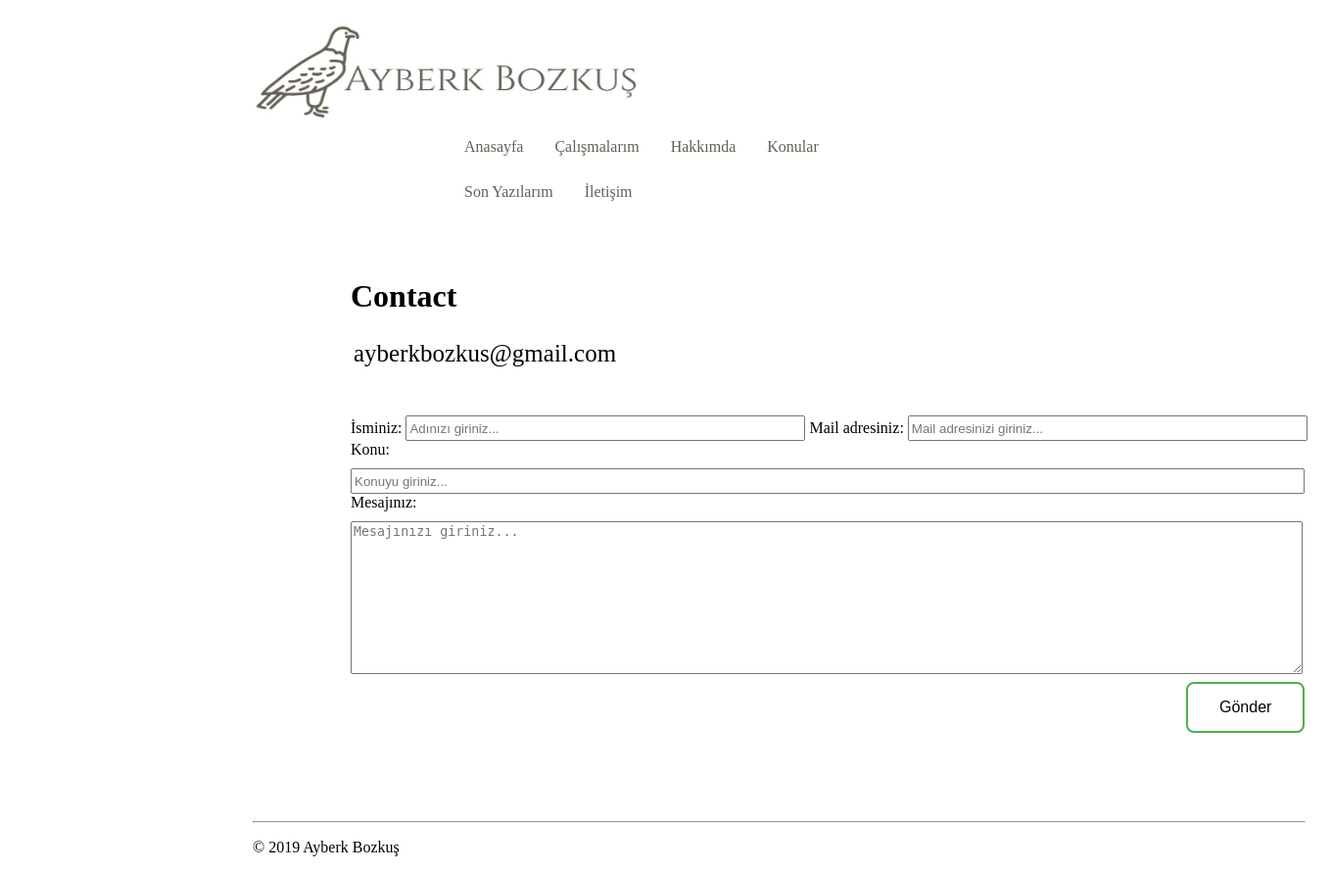
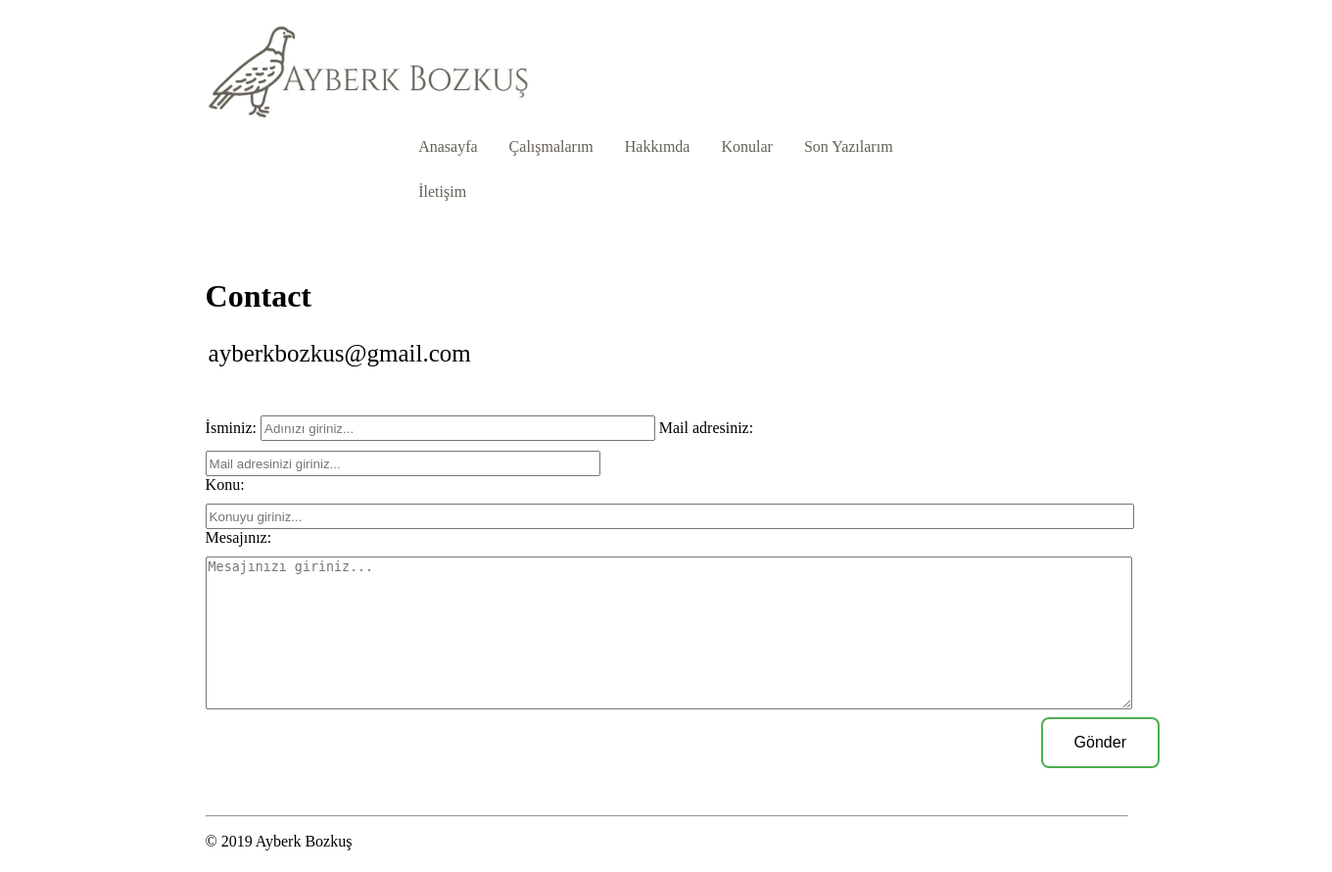
Before and after one commit to ayberkbozkus/personalwebsite, a Flask app: a page that uses templates/contact.html in a window 1360 px wide. Shown: the whole page at 98% size. After the commit the page ends 868 px from the top, so only its background shows below. Run offline with Flask 2, Linux system fonts and the light colour scheme.

Commit message:
Update contact.html

```diff
--- a/templates/contact.html
+++ b/templates/contact.html
@@ -34,9 +34,9 @@
 			</style>
 		</head>
 		<body>
-			<img src="../static/head.jpg" alt="Ayberk Bozkuş" style="width:400px;height:100px;margin-left: 250px;margin-top: 15px;" title="My changed photo">
+			<img src="../static/head.jpg" alt="Ayberk Bozkuş" style="width:25%;height:100px;margin-left:15%;margin-right:60%;margin-top: 15px;" title="Hello World">
 				<div class="Menu">
-					<ul style="margin-left: 450px;margin-right: 450px;">
+					<ul style="margin-left:30%;margin-right:30%;width:40%;">
   						<li><a href="/">Anasayfa</a></li>
 						<li class="dropdown">
 						<a href="/Çalışmalarım" class="dropbtn">Çalışmalarım</a>
@@ -58,7 +58,7 @@
  						<li><a href="/İletişim">İletişim</a></li>
 					</ul>
 				</div>
-					<div style="margin-top: 60px;margin-left: 350px;">
+					<div style="margin-top: 60px;margin-left: 15%;margin-right: 15%;">
 						<table>
 						<tr>
 							<h1> Contact </h1>
@@ -68,27 +68,24 @@
 					<br><br>
 
 					<form action="/İletişim" method="post">
-					İsminiz:
-					<input type="text" style="width:400px; height:20px;" name="name" placeholder="Adınızı giriniz...">
-					Mail adresiniz:
-					<input type="text" style="width:400px; height:20px;margin-top: 10px;" name="mail" placeholder="Mail adresinizi giriniz..."><br>
-					Konu:<br>
-					<input type="text" style="width:966px; height:20px;margin-top: 10px;" name="subject" placeholder="Konuyu giriniz..."><br>
-					Mesajınız:<br>
-					<textarea type="text" style="width:966px; height:150px; margin-top: 10px;" name="message" placeholder="Mesajınızı giriniz..."></textarea><br>
+					<font > İsminiz: </font>
+					<input type="text" style="width: 41.955%;height:20px;margin-top: 10px;" name="name" placeholder="Adınızı giriniz...">
+					<font style="width: 5%;"> Mail adresiniz:  </font>
+					<input type="text" style="width: 42%; height:20px;margin-top: 10px;" name="mail" placeholder="Mail adresinizi giriniz..."><br>
+					<font style="width: 5%;"> Konu: </font> <br>
+					<input type="text" style="width: 100%; height:20px;margin-top: 10px;" name="subject" placeholder="Konuyu giriniz..."><br>
+					<font style="width: 5%;"> Mesajınız: </font> <br>
+					<textarea type="text" style="width: 100%; height:150px; margin-top: 10px;" name="message" placeholder="Mesajınızı giriniz..."></textarea>
+					<br>
 					<input class="button button1" style="margin-left: 853px;" type="submit" value="Gönder">
 					</form>
  					</div>
+ 					<tbody>
  					<br>
  					<br>
- 					{% for i in isim %}
- 					<p> İsim : {{isim[1]}} </p><br>
- 					<p> Mail : {{eposta[1]}} </p><br>
- 					<p> Konu : {{konu[1]}} </p><br>
- 					<p> Mesaj : {{mesaj[1]}} </p><br>
- 					<p> --------------------------------------------------------------------- </p>
- 					{% endfor %}
- 					<hr style="margin-top: 50px; margin-left: 250px;margin-right: 250px;width: 1073px;">
-					<p style="margin-left: 250px;"> © 2019 Ayberk Bozkuş </p>
+
+ 					</tbody>
+			<hr style="margin-left: 15%;margin-right: 15%;width: 70%;">
+			<p style="margin-left: 15%;"> © 2019 Ayberk Bozkuş </p>
 </body>
 </html>
```
